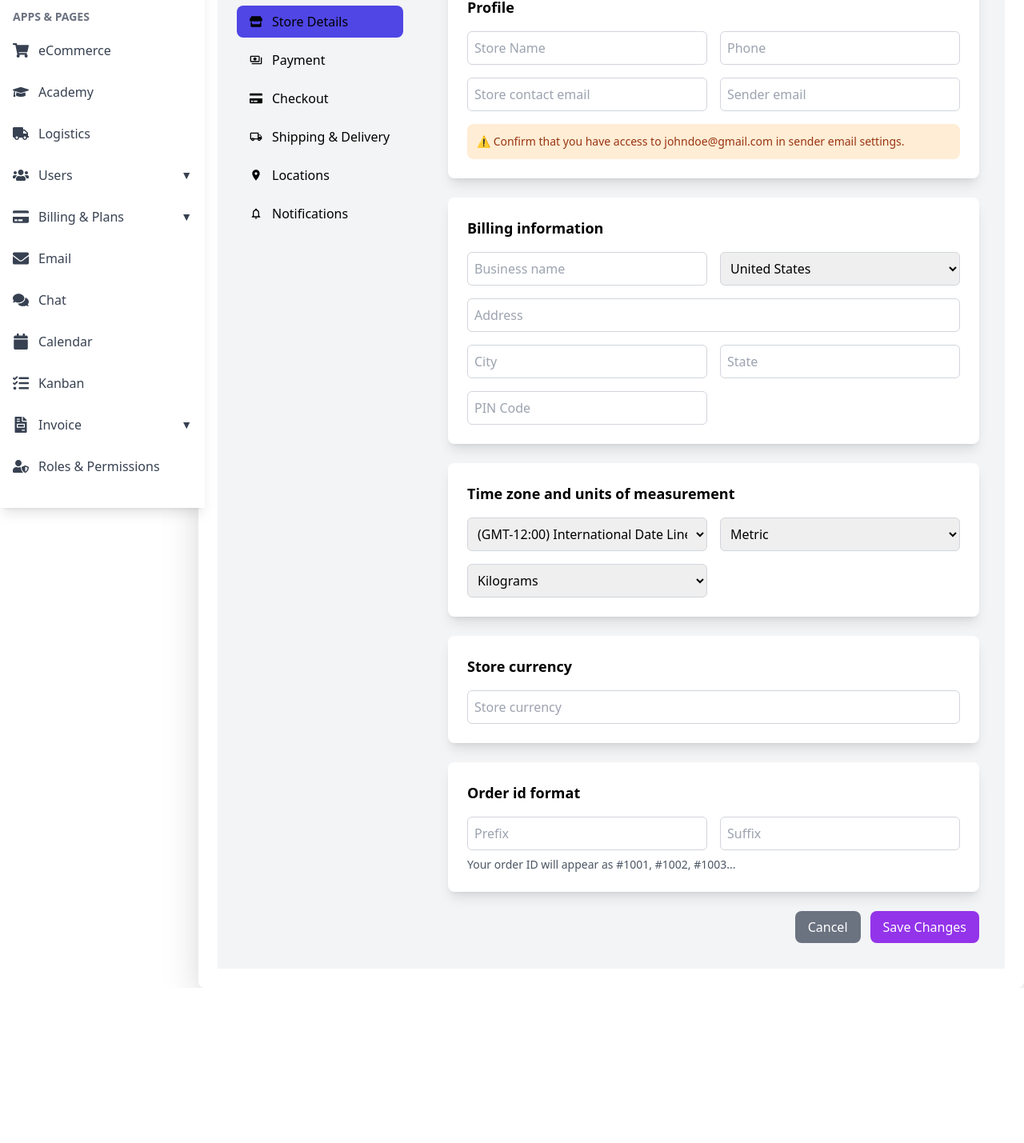
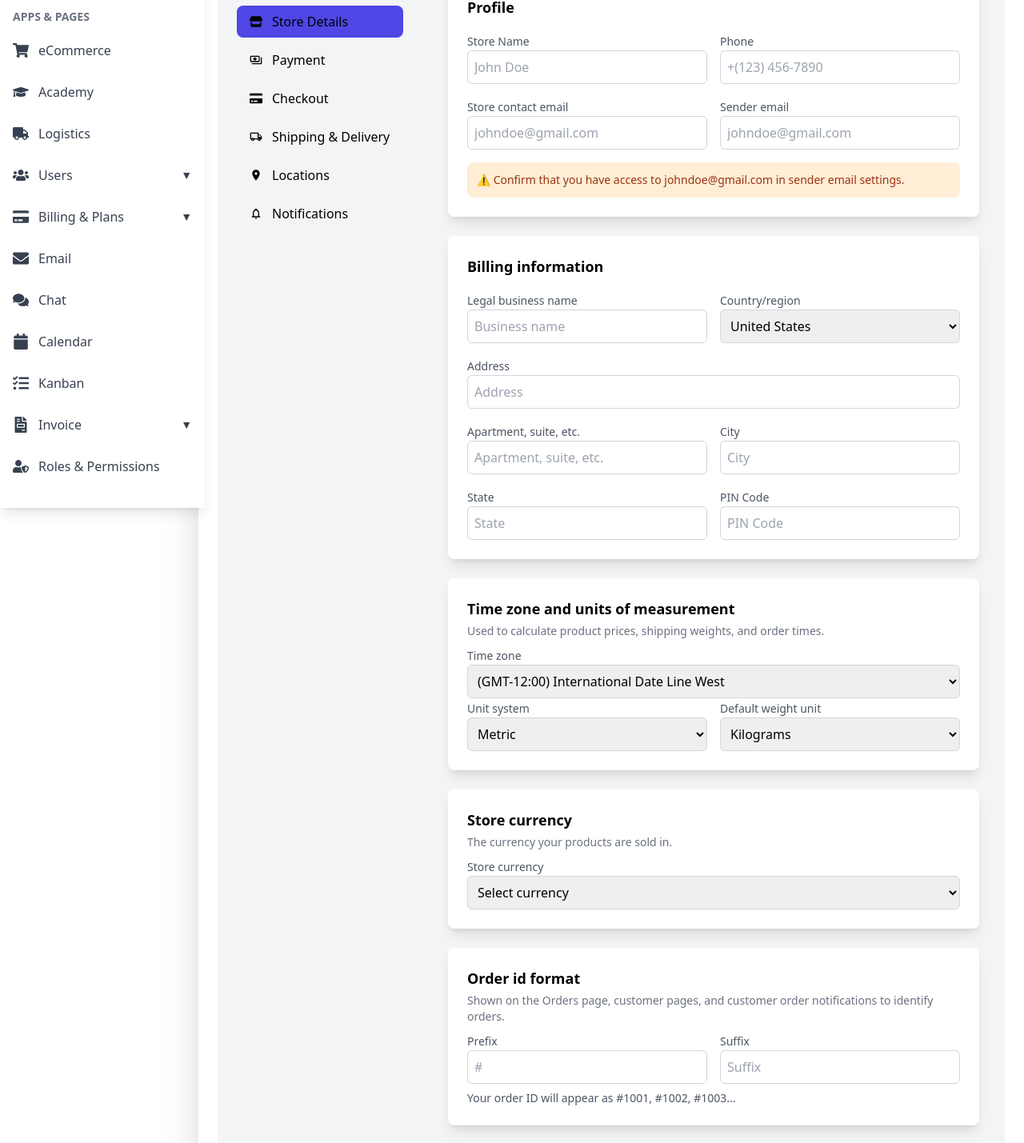
Before and after one commit to xnafi/dashboard, a React (Vite) app: page /ECommerceStoreDetails in a window 1280 px wide. Shown: the part 165-1594 px from the top of the page at 80% size. Before the commit the page ends 1400 px from the top, so only its background shows below. Built offline with nearby package versions, Linux system fonts and the light colour scheme.

Commit message:
Ecommerce store details done with proper input fields

```diff
--- a/src/index.css
+++ b/src/index.css
@@ -43,7 +43,7 @@
         @apply text-gray-500 dark:text-gray-500 ;
     }
     .input-field {
-      @apply w-full p-2 border border-gray-300 rounded-md focus:ring-2 focus:ring-purple-500 dark:bg-gray-700 dark:border-gray-600 dark:text-white;
+      @apply w-full p-2 border border-gray-300 rounded-md focus:ring-2 focus:ring-indigo-500 dark:bg-gray-700 dark:border-gray-600 dark:text-white;
   }
 
   }
--- a/src/pages/eCommerce/ECommerceStoreDetails.tsx
+++ b/src/pages/eCommerce/ECommerceStoreDetails.tsx
@@ -1,6 +1,15 @@
 import { useState } from "react";
-import { FaStore, FaCreditCard, FaClock, FaDollarSign, FaFileInvoice } from "react-icons/fa";
-import { MdOutlinePayments, MdOutlineLocalShipping, MdLocationOn, MdNotificationsNone } from "react-icons/md";
+import {
+  FaStore,
+  FaCreditCard,
+
+} from "react-icons/fa";
+import {
+  MdOutlinePayments,
+  MdOutlineLocalShipping,
+  MdLocationOn,
+  MdNotificationsNone,
+} from "react-icons/md";
 
 const ECommerceStoreDetails = () => {
   const [activeTab, setActiveTab] = useState("Store Details");
@@ -25,7 +34,11 @@ const ECommerceStoreDetails = () => {
               <li
                 key={item.name}
                 className={`flex items-center gap-3 px-4 py-2 rounded-lg cursor-pointer
-                                ${activeTab === item.name ? "bg-indigo-600" : "hover:bg-indigo-300"}`}
+                                ${
+                                  activeTab === item.name
+                                    ? "bg-indigo-600"
+                                    : "hover:bg-indigo-300"
+                                }`}
                 onClick={() => setActiveTab(item.name)}
               >
                 {item.icon} <span>{item.name}</span>
@@ -41,59 +54,214 @@ const ECommerceStoreDetails = () => {
             <section className="bg-white dark:bg-gray-800 shadow-lg p-6 rounded-lg">
               <h3 className="text-lg font-semibold mb-4">Profile</h3>
               <div className="grid grid-cols-2 gap-4">
-                            <input type="text" placeholder="Store Name" className="input-field" />
-                            <input type="text" placeholder="Phone" className="input-field" />
-                            <input type="email" placeholder="Store contact email" className="input-field" />
-                            <input type="email" placeholder="Sender email" className="input-field" />
+                <div>
+                  <label className="text-sm text-gray-600 dark:text-gray-300">
+                    Store Name
+                  </label>
+                  <input
+                    type="text"
+                    placeholder="John Doe"
+                    className="input-field"
+                  />
+                </div>
+                <div>
+                  <label className="text-sm text-gray-600 dark:text-gray-300">
+                    Phone
+                  </label>
+                  <input
+                    type="text"
+                    placeholder="+(123) 456-7890"
+                    className="input-field"
+                  />
+                </div>
+                <div>
+                  <label className="text-sm text-gray-600 dark:text-gray-300">
+                    Store contact email
+                  </label>
+                  <input
+                    type="email"
+                    placeholder="johndoe@gmail.com"
+                    className="input-field"
+                  />
+                </div>
+                <div>
+                  <label className="text-sm text-gray-600 dark:text-gray-300">
+                    Sender email
+                  </label>
+                  <input
+                    type="email"
+                    placeholder="johndoe@gmail.com"
+                    className="input-field"
+                  />
+                </div>
               </div>
               <div className="mt-4 p-3 bg-orange-100 dark:bg-orange-200 rounded-lg text-orange-800 text-sm">
-                            ⚠️ Confirm that you have access to johndoe@gmail.com in sender email settings.
+                ⚠️ Confirm that you have access to johndoe@gmail.com in sender
+                email settings.
               </div>
             </section>
 
             {/* Billing Information */}
             <section className="bg-white dark:bg-gray-800 shadow-lg p-6 rounded-lg">
-                        <h3 className="text-lg font-semibold mb-4">Billing information</h3>
+              <h3 className="text-lg font-semibold mb-4">
+                Billing information
+              </h3>
               <div className="grid grid-cols-2 gap-4">
-                            <input type="text" placeholder="Business name" className="input-field" />
+                <div>
+                  <label className="text-sm text-gray-600 dark:text-gray-300">
+                    Legal business name
+                  </label>
+                  <input
+                    type="text"
+                    placeholder="Business name"
+                    className="input-field"
+                  />
+                </div>
+                <div>
+                  <label className="text-sm text-gray-600 dark:text-gray-300">
+                    Country/region
+                  </label>
                   <select className="input-field">
                     <option>United States</option>
                   </select>
-                            <input type="text" placeholder="Address" className="input-field col-span-2" />
-                            <input type="text" placeholder="City" className="input-field" />
-                            <input type="text" placeholder="State" className="input-field" />
-                            <input type="text" placeholder="PIN Code" className="input-field" />
+                </div>
+                <div className="col-span-2">
+                  <label className="text-sm text-gray-600 dark:text-gray-300">
+                    Address
+                  </label>
+                  <input
+                    type="text"
+                    placeholder="Address"
+                    className="input-field"
+                  />
+                </div>
+                <div>
+                  <label className="text-sm text-gray-600 dark:text-gray-300">
+                    Apartment, suite, etc.
+                  </label>
+                  <input
+                    type="text"
+                    placeholder="Apartment, suite, etc."
+                    className="input-field"
+                  />
+                </div>
+                <div>
+                  <label className="text-sm text-gray-600 dark:text-gray-300">
+                    City
+                  </label>
+                  <input
+                    type="text"
+                    placeholder="City"
+                    className="input-field"
+                  />
+                </div>
+                <div>
+                  <label className="text-sm text-gray-600 dark:text-gray-300">
+                    State
+                  </label>
+                  <input
+                    type="text"
+                    placeholder="State"
+                    className="input-field"
+                  />
+                </div>
+                <div>
+                  <label className="text-sm text-gray-600 dark:text-gray-300">
+                    PIN Code
+                  </label>
+                  <input
+                    type="text"
+                    placeholder="PIN Code"
+                    className="input-field"
+                  />
+                </div>
               </div>
             </section>
 
             {/* Time Zone & Units */}
             <section className="bg-white dark:bg-gray-800 shadow-lg p-6 rounded-lg">
-                        <h3 className="text-lg font-semibold mb-4">Time zone and units of measurement</h3>
-                        <div className="grid grid-cols-2 gap-4">
+              <h3 className="text-lg font-semibold mb-1">
+                Time zone and units of measurement
+              </h3>
+              <p className="text-sm text-gray-500 mb-2 dark:text-gray-400">
+                Used to calculate product prices, shipping weights, and order
+                times.
+              </p>
+              <div className="">
+                <div>
+                  <label className="text-sm text-gray-600  dark:text-gray-300">
+                    Time zone
+                  </label>
                   <select className="input-field">
                     <option>(GMT-12:00) International Date Line West</option>
                   </select>
-                            <select className="input-field">
+                </div>
+                <div className="grid grid-cols-2 gap-4">
+                  <div>
+                    <label className="text-sm text-gray-600 dark:text-gray-300">
+                      Unit system
+                    </label>
+                    <select className="input-field w-full">
                       <option>Metric</option>
                     </select>
-                            <select className="input-field">
+                  </div>
+                  <div>
+                    <label className="text-sm text-gray-600 dark:text-gray-300">
+                      Default weight unit
+                    </label>
+                    <select className="input-field w-full">
                       <option>Kilograms</option>
                     </select>
+                  </div>
+                </div>
               </div>
             </section>
 
             {/* Store Currency */}
             <section className="bg-white dark:bg-gray-800 shadow-lg p-6 rounded-lg">
-                        <h3 className="text-lg font-semibold mb-4">Store currency</h3>
-                        <input type="text" placeholder="Store currency" className="input-field w-full" />
+              <h3 className="text-lg font-semibold mb-1">Store currency</h3>
+              <p className="text-sm text-gray-500 mb-2 dark:text-gray-400">
+                The currency your products are sold in.
+              </p>
+              <div>
+                <label className="text-sm text-gray-600 dark:text-gray-300">
+                  Store currency
+                </label>
+                <select className="input-field w-full">
+                  <option>Select currency</option>
+                  <option>USD - US Dollar</option>
+                  <option>EUR - Euro</option>
+                  <option>GBP - British Pound</option>
+                  <option>INR - Indian Rupee</option>
+                  <option>JPY - Japanese Yen</option>
+                </select>
+              </div>
             </section>
 
             {/* Order ID Format */}
             <section className="bg-white dark:bg-gray-800 shadow-lg p-6 rounded-lg">
-                        <h3 className="text-lg font-semibold mb-4">Order id format</h3>
+              <h3 className="text-lg font-semibold mb-1">Order id format</h3>
+              <p className="text-sm text-gray-500 mb-2 dark:text-gray-400">
+                Shown on the Orders page, customer pages, and customer order
+                notifications to identify orders.
+              </p>
               <div className="grid grid-cols-2 gap-4">
-                            <input type="text" placeholder="Prefix" className="input-field" />
-                            <input type="text" placeholder="Suffix" className="input-field" />
+                <div>
+                  <label className="text-sm text-gray-600 dark:text-gray-300">
+                    Prefix
+                  </label>
+                  <input type="text" placeholder="#" className="input-field" />
+                </div>
+                <div>
+                  <label className="text-sm text-gray-600 dark:text-gray-300">
+                    Suffix
+                  </label>
+                  <input
+                    type="text"
+                    placeholder="Suffix"
+                    className="input-field"
+                  />
+                </div>
               </div>
               <p className="text-sm text-gray-600 dark:text-gray-400 mt-2">
                 Your order ID will appear as #1001, #1002, #1003...
@@ -102,8 +270,12 @@ const ECommerceStoreDetails = () => {
 
             {/* Save Changes Button */}
             <div className="flex justify-end">
-                        <button className="px-4 py-2 bg-gray-500 text-white rounded-lg mr-3 cursor-not-allowed">Cancel</button>
-                        <button className="px-4 py-2 bg-purple-600 hover:bg-purple-700 text-white rounded-lg">Save Changes</button>
+              <button className="px-4 py-2 bg-gray-300 text-gray-600 rounded-lg mr-3 cursor-not-allowed">
+                Discard
+              </button>
+              <button className="px-4 py-2 bg-indigo-600 hover:bg-indigo-300 text-white rounded-lg">
+                Save Changes
+              </button>
             </div>
           </div>
         </div>
```
Lines whose indentation alone changed are shown as unchanged.
